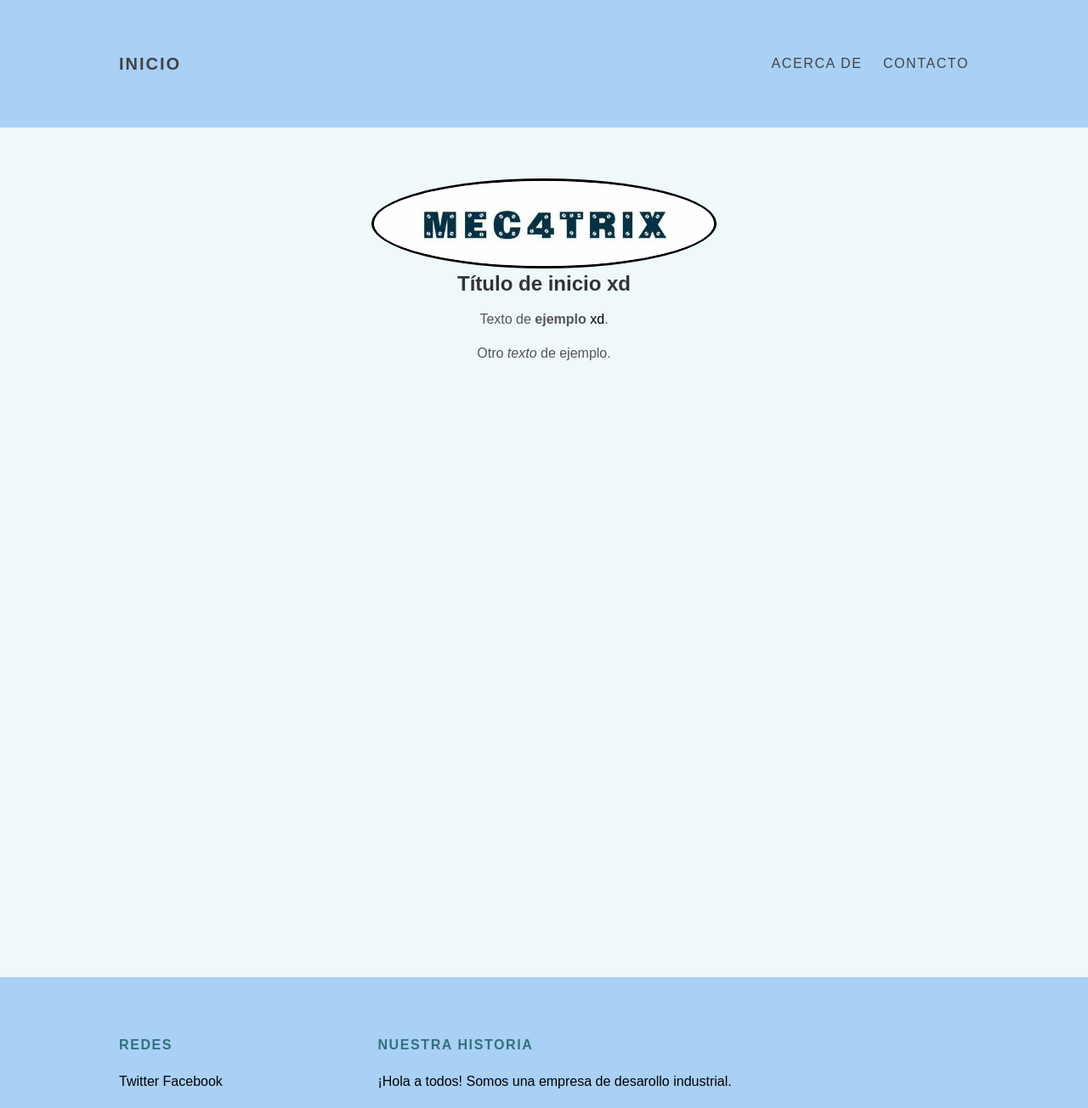
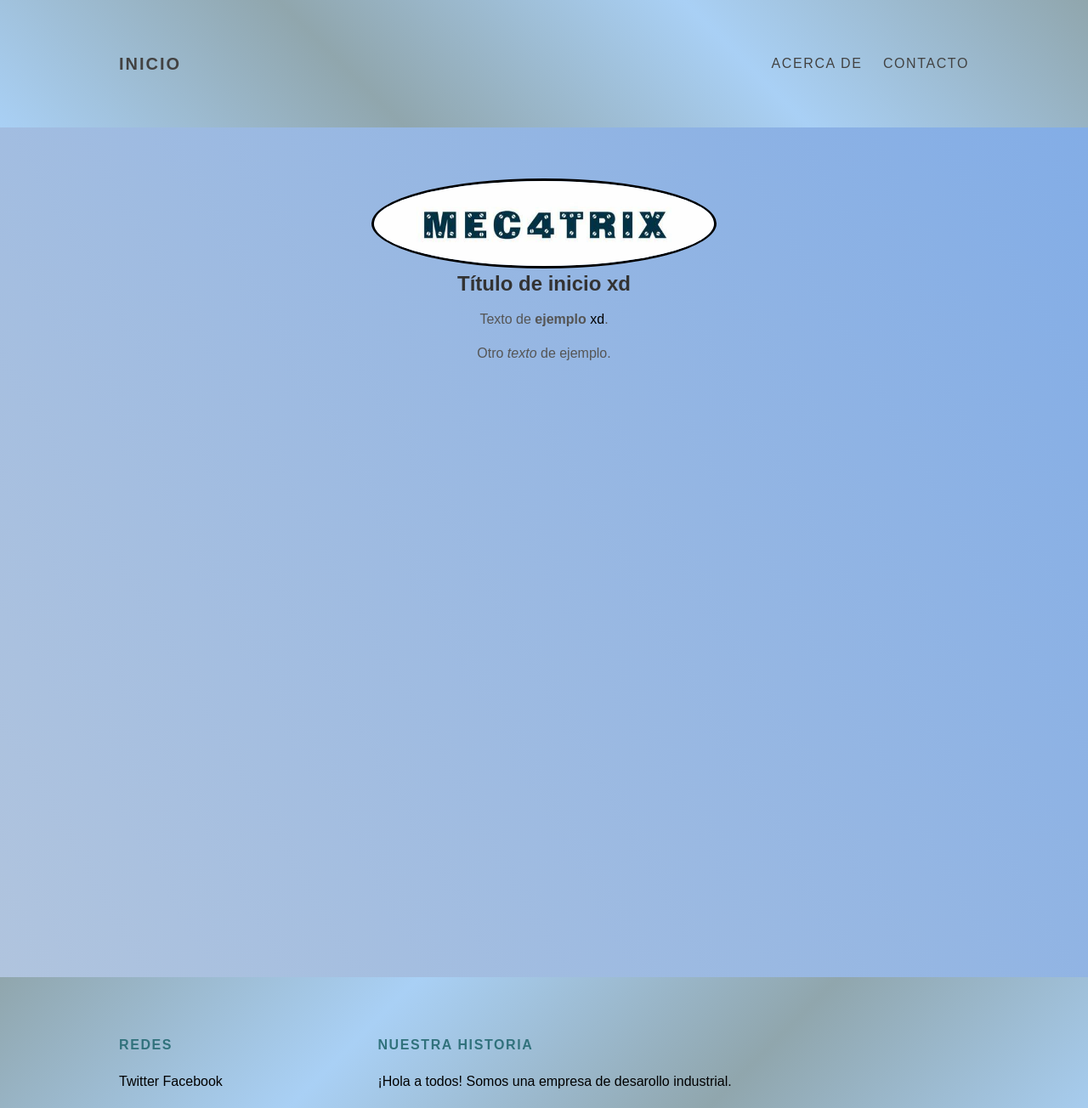
Before and after one commit to kedraco/kedraco.github.io, a plain HTML site: page index.html in a window 1280 px wide. Shown: the top 1304 px of the page at 85% size. Drawn offline with Linux system fonts and the light colour scheme.

Commit message:
Update style.css

```diff
--- a/style.css
+++ b/style.css
@@ -6,7 +6,7 @@
 	border: solid black;
 }
 #header{
-	background-color: #A9D0F5;
+	background: linear-gradient( 45deg, #A9D0F5, #90a6ad, #A9D0F5, #90a6ad);
 	height: 150px;
 	line-height: 150px;
 }
@@ -44,7 +44,7 @@
 	text-align: justify;
 }
 #content {
-	background-color: #EFF8FB;
+	background: linear-gradient(240deg, #83ade6, lightSteelBlue);
 
 	width: 100%;
 	height: 1000px;
@@ -80,7 +80,7 @@ p {
 }
 
 #footer{
-	background-color: #A9D0F5;
+	background: linear-gradient( -45deg, #A9D0F5, #90a6ad, #A9D0F5, #90a6ad);
 	padding: 50px 0;
 	clear: both;
 }
```
